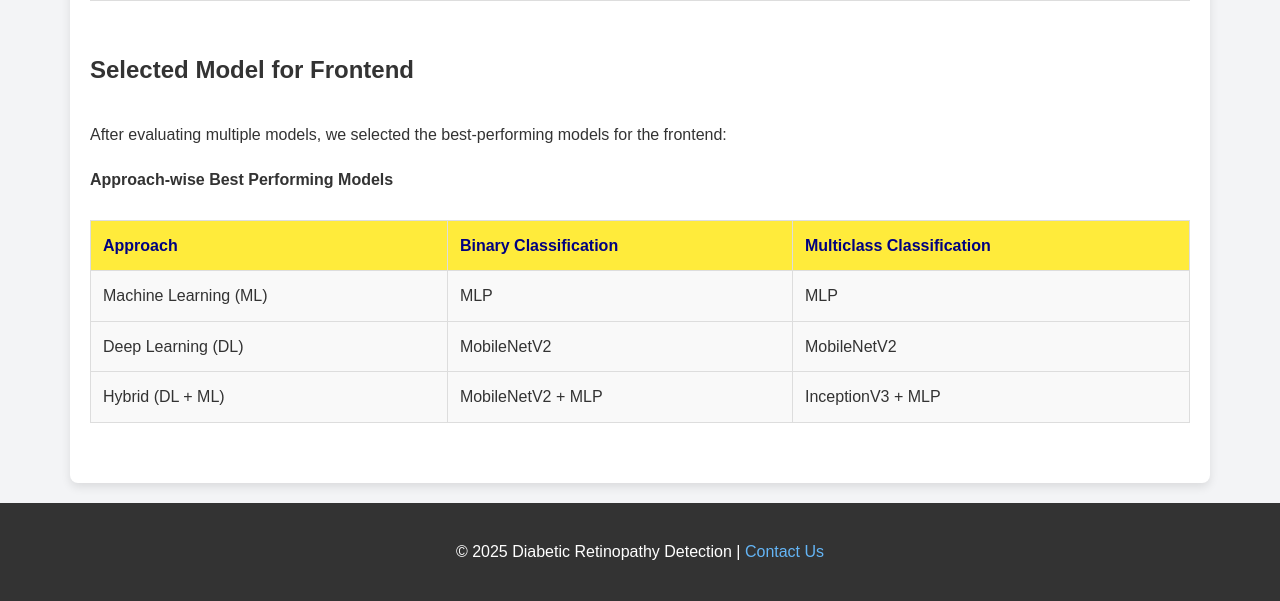
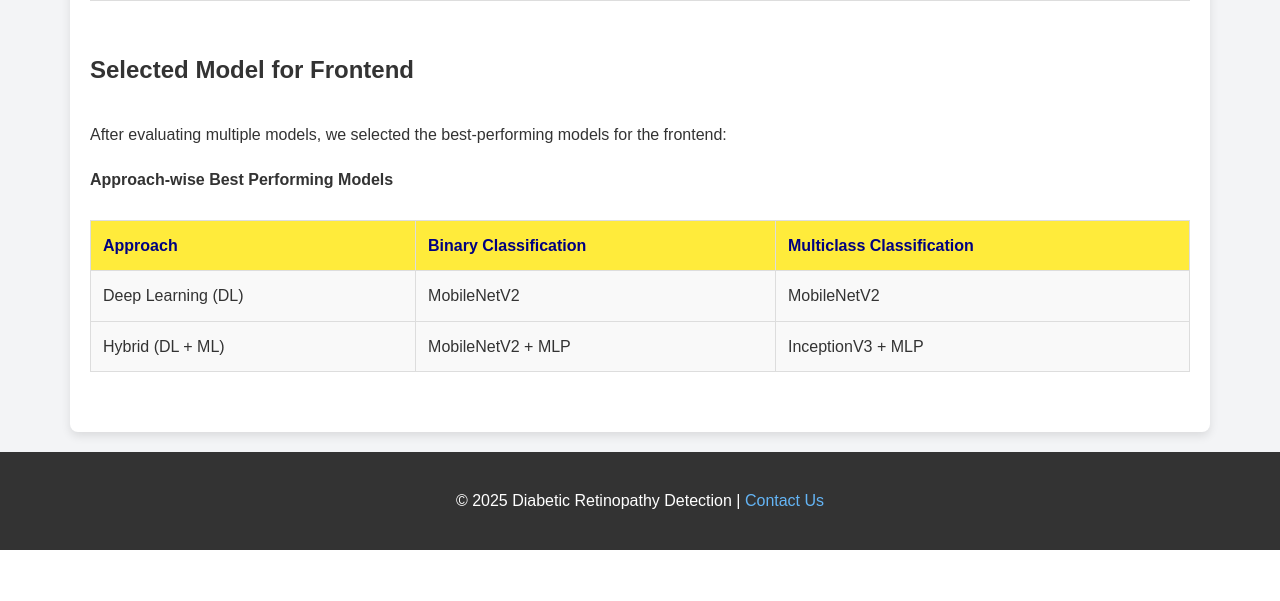
Before and after one commit to Abhishek18141/DR-Insight, a Flask app: page /About_Project in a window 1280 px wide. Shown: the part 3394-3995 px from the top of the page. After the commit the page ends 3944 px from the top, so only its background shows below. Run offline with Flask 3, Linux system fonts and the light colour scheme; parts of the project's set-up code (start-up, migrations or seed data) failed here and were passed over.

Commit message:
Update About_Project.html

```diff
--- a/templates/About_Project.html
+++ b/templates/About_Project.html
@@ -401,11 +401,6 @@
                 </thead>
                 <tbody>
                     <tr>
-                        <td>Machine Learning (ML)</td>
-                        <td>MLP</td>
-                        <td>MLP</td>
-                    </tr>
-                    <tr>
                         <td>Deep Learning (DL)</td>
                         <td>MobileNetV2</td>
                         <td>MobileNetV2</td>
```
